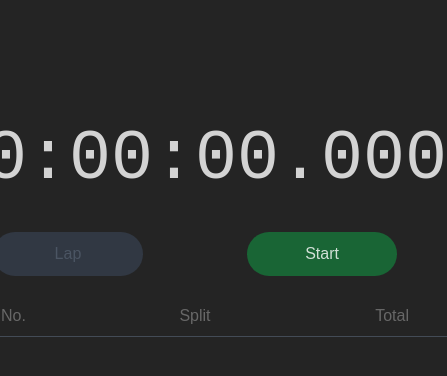
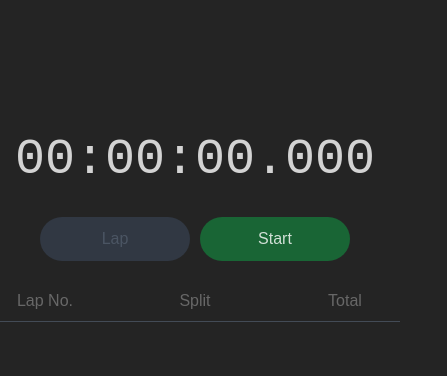
Before and after one commit to arobri67/stopWatch, a website built with Vite: page index.html in a window 390 px wide. Shown: the whole page, 447 px wide, since content can reach past the window. Built offline with nearby package versions, Linux system fonts and the light colour scheme.

Commit message:
Update style.css

```diff
--- a/src/style.css
+++ b/src/style.css
@@ -114,3 +114,9 @@ li > span {
 .total {
   font-family: monospace;
 }
+
+@media (max-width: 420px) {
+  .stopwatch-display {
+    font-size: 50px;
+  }
+}
```
